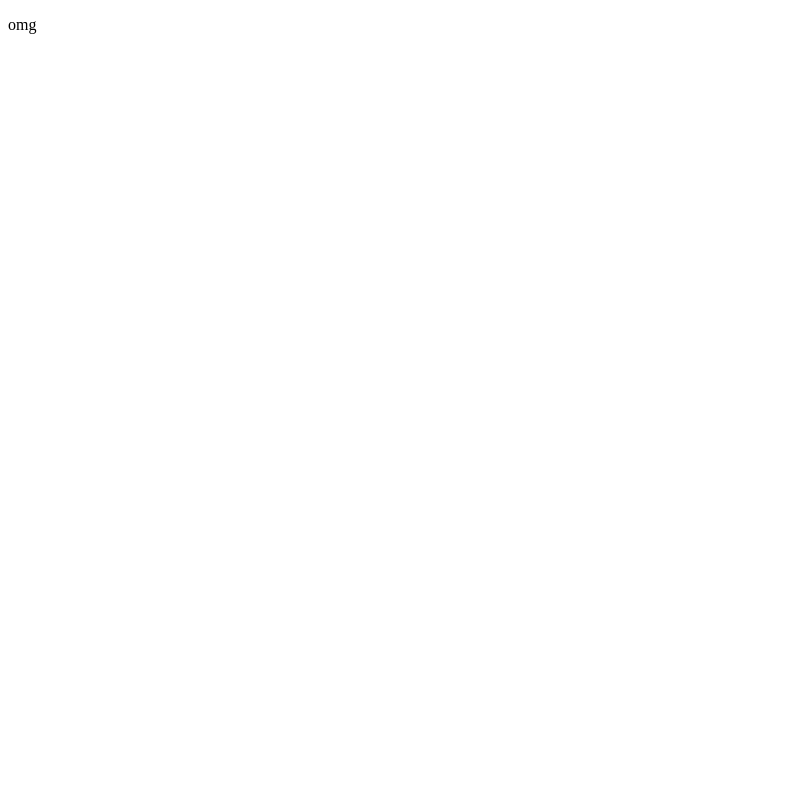
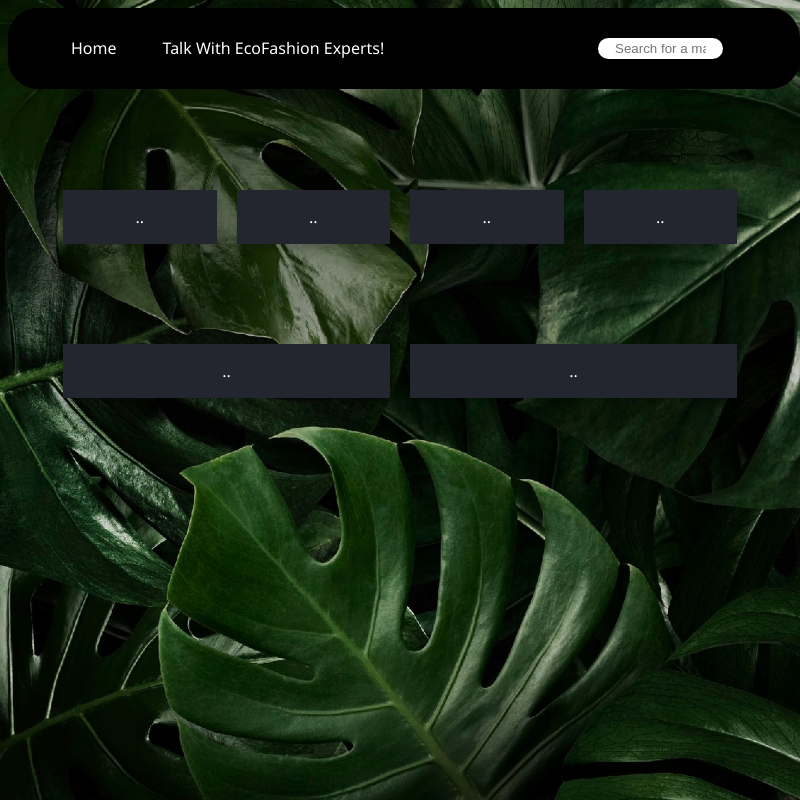
Before and after one commit to Tetraslam/Oakridge-Codefest, an Electron app: page ecofashion/analysis.html in a window 800 px wide. Drawn offline with Linux system fonts and the light colour scheme.

Commit message:
hello there

```diff
--- /dev/null
+++ b/ecofashion/analysis.css
@@ -0,0 +1,41 @@
+* {
+  box-sizing: border-box;
+}
+
+body {
+  font-family: Arial, Helvetica, sans-serif;
+}
+
+/* Float four columns side by side */
+.column {
+  float: left;
+  width: 25%;
+  padding: 0 10px;
+}
+
+/* Remove extra left and right margins, due to padding in columns */
+.row {margin: 0 -5px;}
+
+/* Clear floats after the columns */
+.row:after {
+  content: "";
+  display: table;
+  clear: both;
+}
+
+/* Style the counter cards */
+.card {
+  box-shadow: 0 4px 8px 0 rgba(0, 0, 0, 0.2); /* this adds the "card" effect */
+  padding: 16px;
+  text-align: center;
+  background-color: #f1f1f1;
+}
+
+/* Responsive columns - one column layout (vertical) on small screens */
+@media screen and (max-width: 600px) {
+  .column {
+    width: 100%;
+    display: block;
+    margin-bottom: 20px;
+  }
+}
--- a/ecofashion/analysis.html
+++ b/ecofashion/analysis.html
@@ -3,10 +3,48 @@
 <head>
   <meta charset="UTF-8">
   <meta http-equiv="X-UA-Compatible" content="IE=edge">
-  <meta name="viewport" content="width=device-width, initial-scale=1.0">
-  <title>Document</title>
+  <me name="viewport" content="width=device-width, initial-scale=1.0">
+  <title>EcoFashion | Sustainability Analysis</title>
+
+  <link rel="stylesheet" href="styles.css">
 </head>
 <body>
-  <p>omg</p>
+  <nav class="navbar">
+    <ul>
+        <li><a href="./index.html">Home</a></li>
+        <li><a href="./EcoFashionExperts.html">Talk With EcoFashion Experts!</a></li>
+        <div class="search">
+            <input type="text" name="search" id="search" placeholder="Search for a material">
+        </div>
+    </ul>
+
+  </nav>
+  <br><br><br><br><br><br>
+
+  <div class="row">
+    <div class="column">
+      <div class="card" id = "co2">..</div>
+    </div>
+    <div class="column">
+      <div class="card" id = "impactclass">..</div>
+    </div>
+    <div class="column">
+      <div class="card" id = "feedback">..</div>
+    </div>
+    <div class="column">
+      <div class="card" id = "alternatives">..</div>
+    </div>
+  </div>
+
+  <div class="row2">
+    <div class="column2">
+      <div class="card2" id = "cost">..</div>
+    </div>
+    <div class="column2">
+      <div class="card2" id = "alternativecost">..</div>
+    </div>
+  </div>
+
 </body>
+<script src="./analysis.js"></script>
 </html>
--- /dev/null
+++ b/ecofashion/preload.js
@@ -0,0 +1,5 @@
+const { contextBridge, ipcRenderer } = require('electron')
+
+contextBridge.exposeInMainWorld('electronAPI', {
+  createNewWindow: (filepath) => ipcRenderer.send('create-new-window', filepath)
+})
--- a/ecofashion/renderer.js
+++ b/ecofashion/renderer.js
@@ -1,9 +1,9 @@
 submit_button = document.getElementById('submit-button');
 body = document.getElementsByTagName('body');
-
 body.onload = removeLoader()
 
 submit_button.onclick = function calculateImpact() {
+
   // Get the selected values from the form
   var material = document.getElementById("materials").value;
   var amount = document.getElementById("amount").value;
@@ -101,6 +101,7 @@ if (impact >= 5000) {
 // Display the impact result
 document.getElementById("impact-result").innerHTML = "The environmental impact of this piece of clothing is: " + impact + " kg CO<sub>2</sub> emissions. <br> Impact Classification: " + impactClassification + "<br>" + feedback + alternatives + "<br>" + "The cost of production for the original choice of material in this quantity is ₹" + cost + "." + "<br>" ;
 return false;
+
 }
 
 function removeLoader(){
--- a/ecofashion/styles.css
+++ b/ecofashion/styles.css
@@ -191,3 +191,72 @@ html {
 #loader-content {
   height: 90%;
 }
+
+
+/* ANALYSIS.HTML */
+
+* {
+  box-sizing: border-box;
+}
+
+.column {
+  float: left;
+  width: 25%;
+  padding: 0 10px;
+}
+
+.column2 {
+  float: left;
+  width: 50%;
+  padding: 0 10px;
+}
+
+/* Remove extra left and right margins, due to padding in columns */
+.row {margin: 0 -5px;}
+
+.row2 {margin: 0 -5px;}
+
+/* Clear floats after the columns */
+.row:after {
+  content: "";
+  display: table;
+  clear: both;
+}
+
+.row2:after {
+  content: "";
+  display: table;
+  clear: both;
+}
+
+/* Style the counter cards */
+.card {
+  box-shadow: 0 4px 8px 0 rgba(0, 0, 0, 0.2); /* this adds the "card" effect */
+  padding: 16px;
+  text-align: center;
+  background-color: #24262f;
+}
+
+.card2 {
+  box-shadow: 0 4px 8px 0 rgba(0, 0, 0, 0.2); /* this adds the "card" effect */
+  padding: 16px;
+  text-align: center;
+  background-color: #24262f;
+}
+
+/* Responsive columns - one column layout (vertical) on small screens */
+@media screen and (max-width: 600px) {
+  .column {
+    width: 100%;
+    display: block;
+    margin-bottom: 20px;
+  }
+}
+
+@media screen and (max-width: 600px) {
+  .column2 {
+    width: 100%;
+    display: block;
+    margin-bottom: 20px;
+  }
+}
```
Also changed, not shown: ecofashion/index.html (+3 -11 lines), ecofashion/main.js (+7 -2 lines), ecofashion/analysis.js (added).
